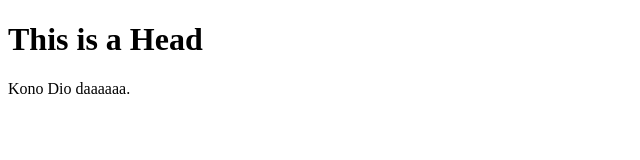
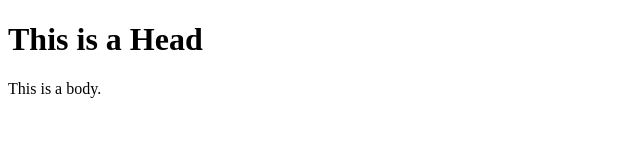
Before and after one commit to guitar498/test, a plain HTML site: page index.html in a window 1280 px wide. Shown: the full height of the page, 0-640 px from the left. Drawn offline with Linux system fonts and the light colour scheme.

Commit message:
Update index.html

```diff
--- a/index.html
+++ b/index.html
@@ -6,7 +6,7 @@
 <body>
 
 <h1>This is a Head</h1>
-<p>Kono Dio daaaaaa.</p>
+<p>This is a body.</p>
 
 </body>
 </html>
```
